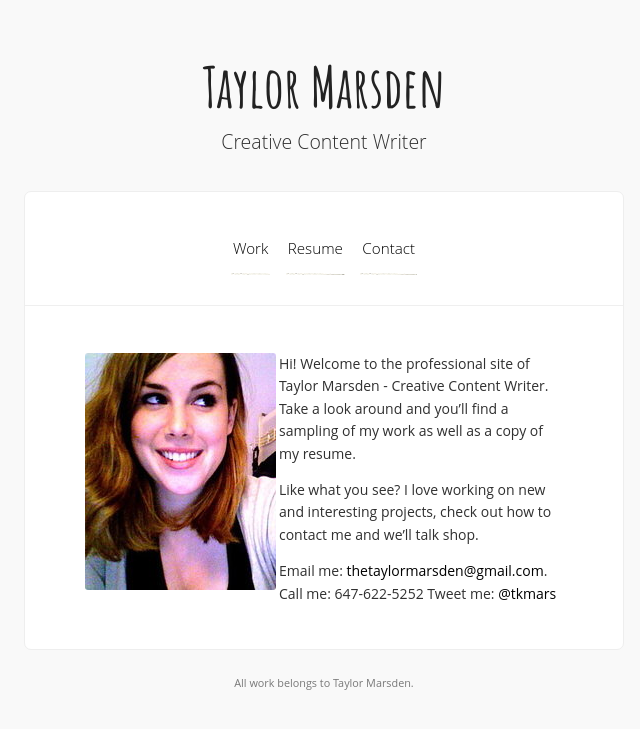
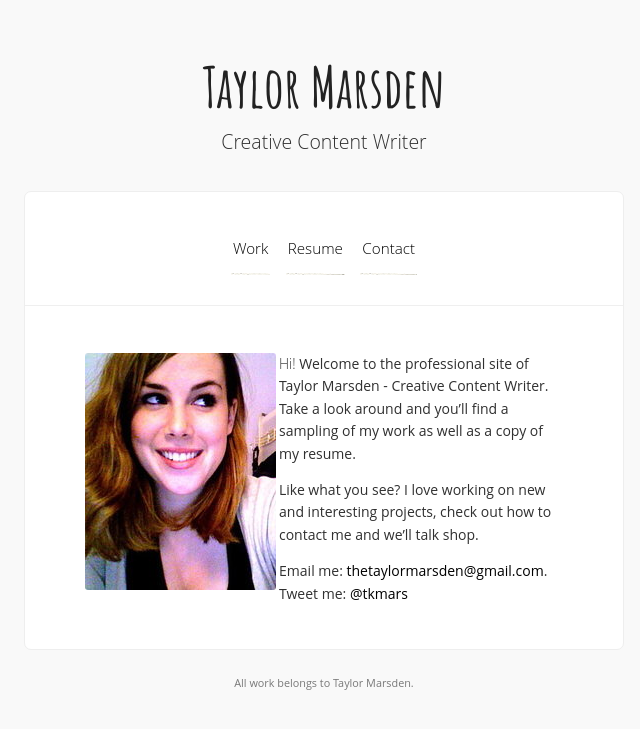
Before and after one commit to tkmars/tkmars.github.io, a Jekyll site: the page built from contact.md, in a window 1280 px wide. Shown: the top 729 px of the page, without its empty margins (316-956 px from the left). Built offline with Jekyll 4.4.1, drawn with Linux system fonts in a browser that asks for light colours; Markdown is read by kramdown in place of the engine named in the settings; comment, search, counter and statistics services are not loaded.

Commit message:
text changes contact page

```diff
--- a/contact.md
+++ b/contact.md
@@ -2,10 +2,10 @@
 layout: page
 ---
 
-<img src="{{ site.url }}/images/rsz_me.jpg" align="left">Hi! Welcome to the professional site of Taylor Marsden - Creative Content Writer. Take a look around and you'll find a sampling of my work as well as a copy of my resume.
+<img src="{{ site.url }}/images/rsz_me.jpg" align="left"> <strong>Hi!</strong>
+Welcome to the professional site of Taylor Marsden - Creative Content Writer. Take a look around and you'll find a sampling of my work as well as a copy of my resume.
 
 Like what you see? I love working on new and interesting projects, check out how to contact me and we'll talk shop.
 
 Email me: <a href="mailto:thetaylormarsden@gmail.com">thetaylormarsden@gmail.com</a>.
-Call me: 647-622-5252
 Tweet me: [@tkmars](http://twitter.com/tkmars)
```
